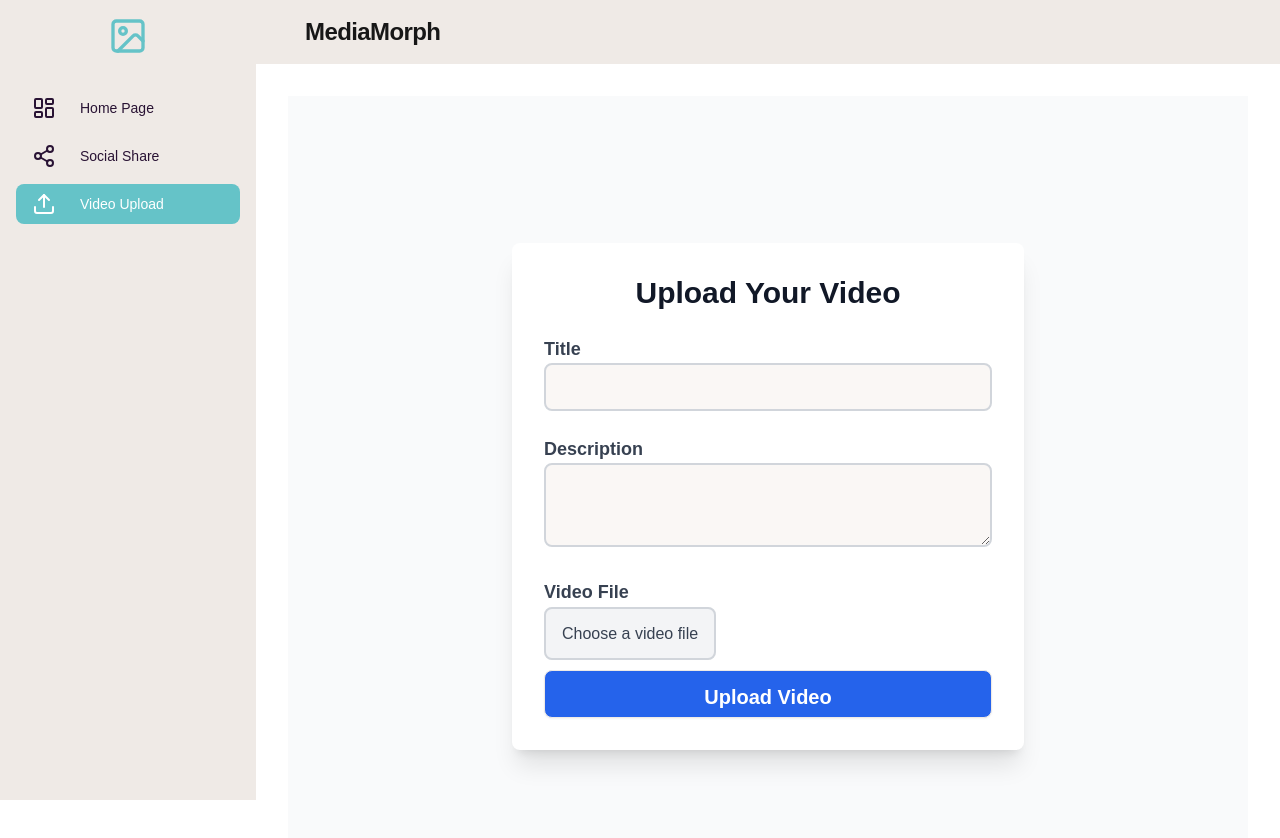
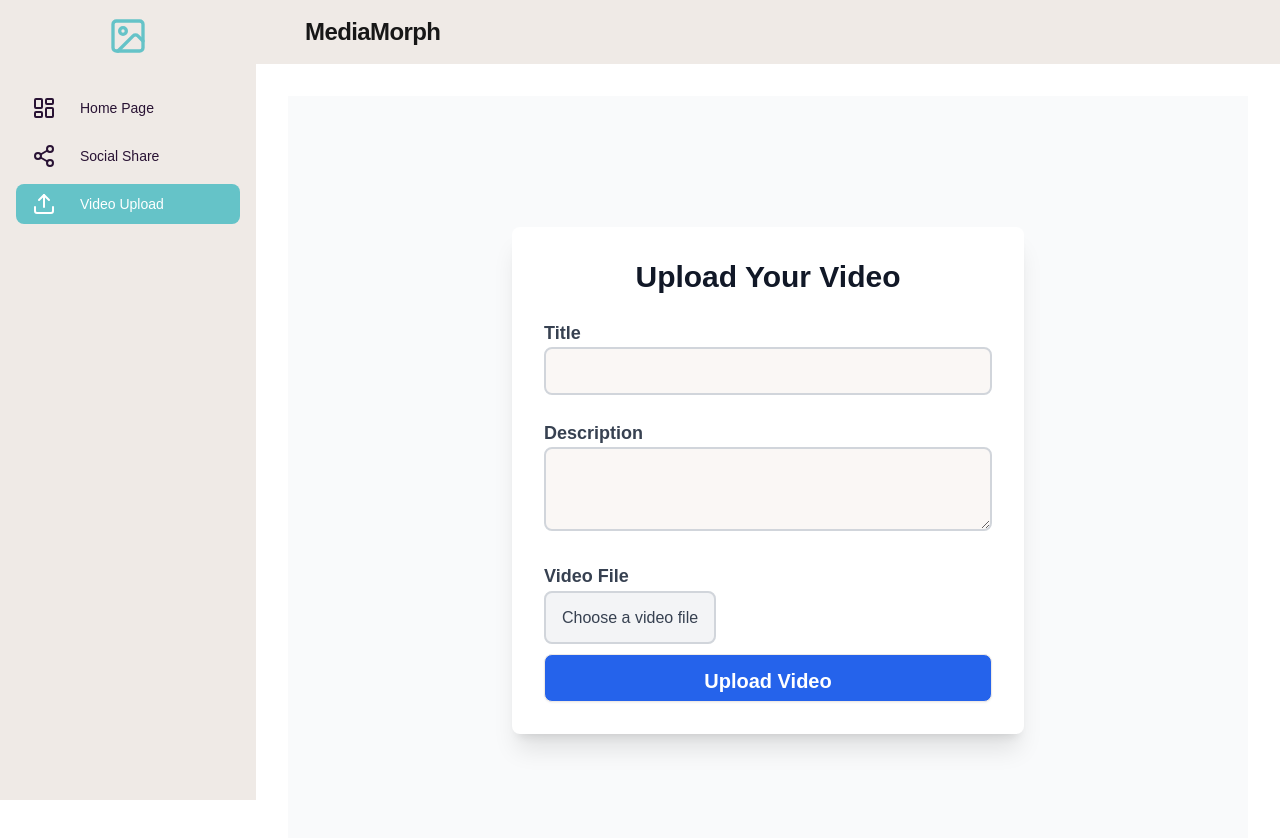
Before and after one commit to coderyuvan/MediaMorph-, a Next.js app in the folder mediamorph/: page /video-upload in a window 1280 px wide. Shown: the top 838 px of the page. Built offline with nearby package versions, Linux system fonts and the light colour scheme; no server answers.

Commit message:
added pb to outermost cont in page.tsx

```diff
--- a/mediamorph/app/(app)/video-upload/page.tsx
+++ b/mediamorph/app/(app)/video-upload/page.tsx
@@ -55,7 +55,7 @@ const VideoUpload = () => {
 
   return (
 
-      <div className="container mx-auto p-8 bg-gray-50 min-h-screen flex items-center justify-center">
+      <div className="container mx-auto p-8 pb-16 md:mb-16 bg-gray-50 min-h-screen flex items-center justify-center">
         <div className="bg-white rounded-lg shadow-xl p-8 max-w-lg w-full">
           <h1 className="text-3xl font-bold text-center text-gray-900 mb-6">Upload Your Video</h1>
           <form onSubmit={handleSubmit} className="space-y-6">
```
